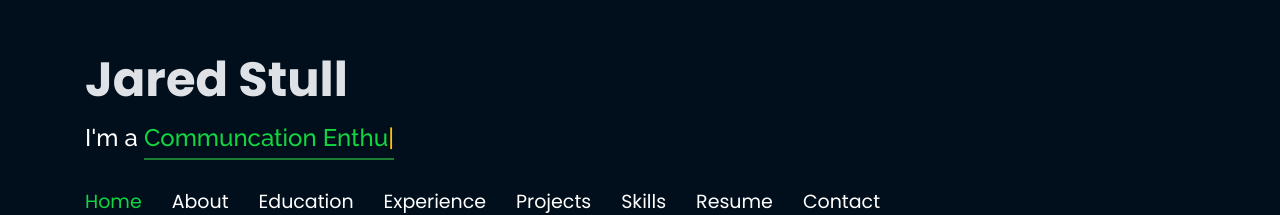
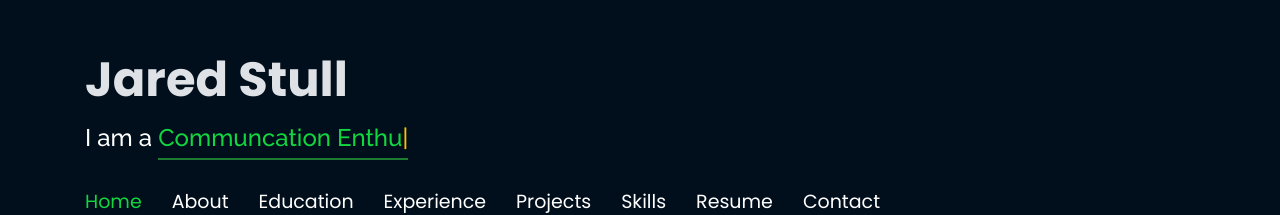
Before and after one commit to Jared29/jared29.github.io, a plain HTML site: page index.html in a window 1280 px wide. Shown: the part 224-439 px from the top of the page. Drawn offline with nearby package versions, Linux system fonts and the light colour scheme.

Commit message:
fix main page

```diff
--- a/index.html
+++ b/index.html
@@ -65,7 +65,7 @@
     <div class="container">
 
       <h1><a href="index.html">Jared Stull</a></h1>
-      <h2 style="color:#fff">I'm a <span class="typing" style="color:#12D640"></span></h2>
+      <h2 style="color:#fff">I am a <span class="typing" style="color:#12D640"></span></h2>
       <nav class="nav-menu d-none d-lg-block">
         <ul>
           <li class="active"><a href="#header"> <span>Home</span></a></li>
```
